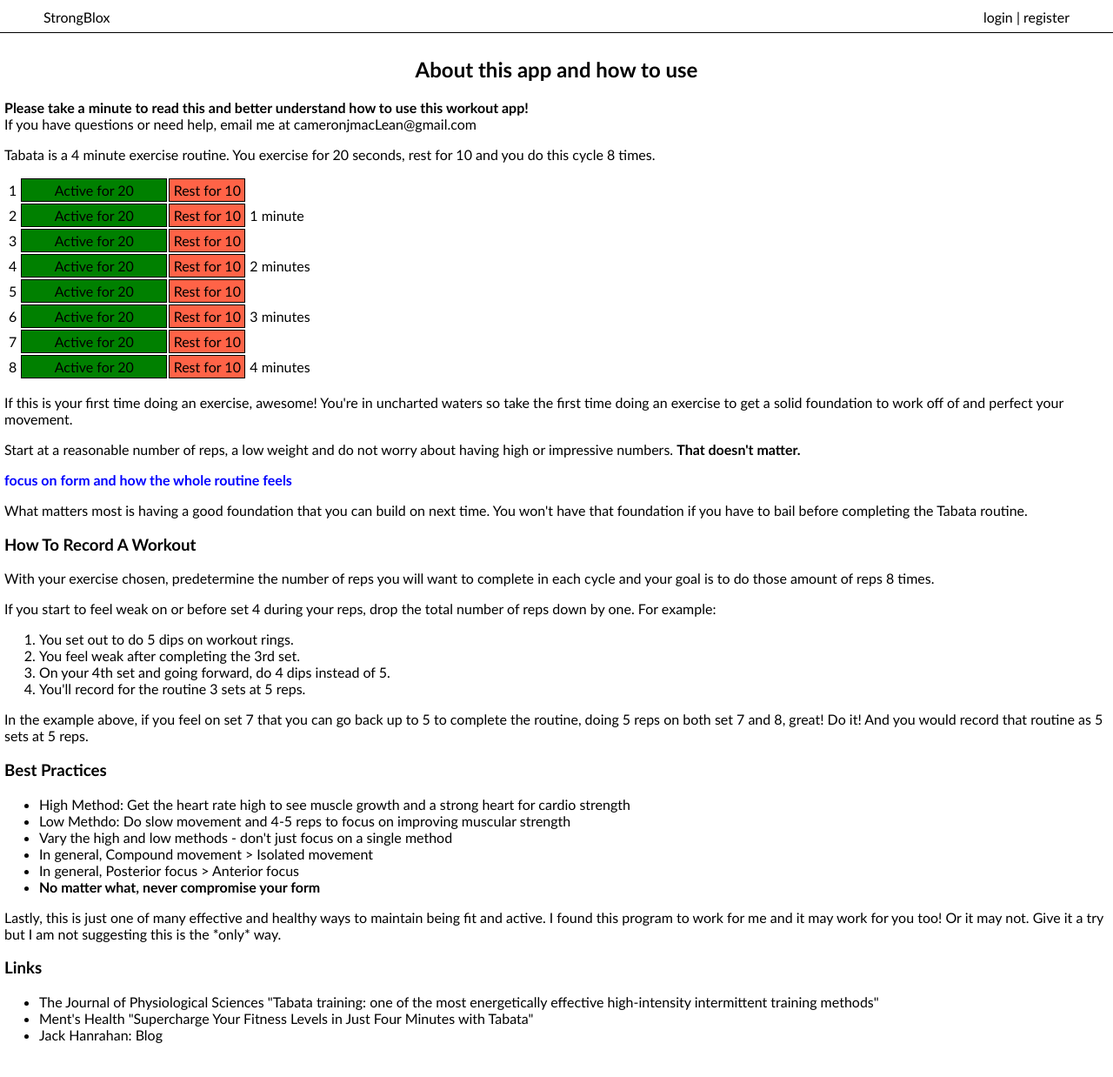
After one commit to cmonrinski/strongblox, a Flask app: page /about in a window 1280 px wide. The commit adds this page. Shown: the top 1238 px of the page at 87% size. Run offline with Flask 2, Linux system fonts and the light colour scheme; some libraries are stand-ins or nearby versions.

Commit message:
Updated app.py, created calendar and about pages

```diff
--- a/app.py
+++ b/app.py
@@ -1,10 +1,12 @@
 # create a web app that can create and record workout routines
 import sqlite3
+import calendar
 from datetime import datetime
 from flask import Flask, flash, redirect, render_template, request, session
 from flask_session import Session
 from werkzeug.security import generate_password_hash, check_password_hash
 from functools import wraps
+from helpers import get_calendar
 
 
 # Configure application
@@ -167,6 +169,7 @@ def routine():
         time = datetime.today().strftime("%H:%M")
 
         workout = []
+        routine_count = 0
 
         for i in range(0, len(form_data), 8):
             routine = list(form_data.values())[i:i+8]
@@ -181,16 +184,19 @@ def routine():
             reps = routine[5]
             weight = routine[6]
             notes = routine[7]
+            routine_count += 1
 
-            # Remember routine to database
+            # Remember routine to database and commit changes for each routine
             db = sqlite3.connect("workouts.db")
             cur = db.cursor()
-            cur.execute("INSERT INTO routine (date, time, exercise, variation, antirotation, equipment, sets, reps, weight, notes, user_id) \
+            cur.execute("INSERT INTO routines (date, time, exercise, variation, antirotation, equipment, sets, reps, weight, notes, user_id) \
                 VALUES(?,?,?,?,?,?,?,?,?,?,?)",
                 (date, time, exercise, variation, antiroation, equipment, sets, reps, weight, notes, session["user_id"]))
+            db.commit()
 
-            # Commit changes and close connection
-            db.commit()
+        # Remember workout date and number of routines performed
+        cur.execute("INSERT INTO workouts (date, time, routine_count, user_id) VALUES(?,?,?,?)", (date, time, routine_count, session["user_id"]))
+        db.commit()
         db.close()
 
         return redirect("/success")
@@ -219,7 +225,7 @@ def routine():
 
         # Get routine history to provide placeholders with dynamic data in routine table setup
         # Provides list of tuple e.g.: [(exercise, variation, ..., notes), (exercise, varaition, ..., notes)]
-        cur.execute("SELECT exercise, variation, antirotation, equipment, sets, reps, weight, notes FROM routine \
+        cur.execute("SELECT exercise, variation, antirotation, equipment, sets, reps, weight, notes FROM routines \
             WHERE user_id IS NULL OR user_id = ? ORDER BY routine_id DESC", (session["user_id"],))
         routine_history = cur.fetchall()
 
@@ -236,7 +242,7 @@ def history():
     cur = db.cursor()
 
     # Display all routines in database from SQLite on history.html
-    cur.execute("SELECT * FROM routine WHERE user_id IS NULL OR user_id = ? ORDER BY routine_id DESC", (session["user_id"],))
+    cur.execute("SELECT * FROM routines WHERE user_id IS NULL OR user_id = ? ORDER BY routine_id DESC", (session["user_id"],))
     routines = cur.fetchall()
 
     return render_template("history.html", routines=routines)
@@ -260,6 +266,43 @@ def success():
 def data():
 
     return render_template("data.html")
+
+
+@app.route("/calendar")
+@login_required
+def calendar():
+
+    # Get dates of workouts and number of routines
+    db = sqlite3.connect("workouts.db")
+    db.row_factory = sqlite3.Row
+    cur = db.cursor()
+    cur.execute("SELECT date, SUM(routine_count) FROM workouts WHERE user_id = ? GROUP BY date", (session["user_id"],))
+    rows = cur.fetchall()
+
+    # Store dates as dict of lists {"date": ["year", "month", "day", "num_routines"]}
+    workout_dates = {}
+
+    for row in rows:
+        date = row[0]
+        year = date[8:]
+        day = date[4:6]
+        month = date[:3]
+        num_routines = row[1]
+        workout_dates[date] = [year, month, day, num_routines]
+
+    # Get calendar from helper file
+    vertical_calendar = get_calendar()
+
+    # Insert workout routine count into calendar on days workouted out
+    for key in workout_dates.keys():
+        year, month, day, val = workout_dates[key]
+        day = int(day)
+        month_year = month + " " + year
+
+        if month_year in vertical_calendar.keys():
+            vertical_calendar[month_year][day] = val
+
+    return render_template("calendar.html", vertical_calendar=vertical_calendar)
 
 
 @app.route("/account")
@@ -408,6 +451,10 @@ def logout():
     # Redirect user to login form
     return redirect("/")
 
+@app.route("/about")
+def about():
+
+    return render_template("about.html")
 
 if __name__ == "__main__":
     app.run(debug=True)
--- a/static/styles.css
+++ b/static/styles.css
@@ -270,6 +270,34 @@ input {
   color: #111;
 }
 
+/* Vertical Calendar */
+.vertical-calendar th, .vertical-calendar td {
+  padding: 0px 10px;
+  margin: 0px 10px;
+  width: 45px;
+  border-bottom: 1px solid black;
+}
+
+/* About page */
+.about-table td {
+  padding: 3px;
+}
+
+.active {
+  text-align: center;
+  border: 1px solid black;
+  background-color: green;
+  width: 160px;
+}
+
+.rest {
+  text-align: center;
+  border: 1px solid black;
+  background-color: tomato;
+  width: 80px;
+
+}
+
 /* Exercise Table */
 #table-exercises th {
   text-align: left;
--- /dev/null
+++ b/templates/about.html
@@ -0,0 +1,115 @@
+{% extends "layout.html" %}
+
+{% block title %}
+    : About
+{% endblock %}
+
+{% block body %}
+
+<div class="container">
+    <div class="section">
+        <h2>About this app and how to use</h2>
+        <p>
+            <strong>Please take a minute to read this and better understand how to use this workout app!</strong><br>
+
+            If you have questions or need help, email me at cameronjmacLean@gmail.com
+        </p>
+        <p>Tabata is a 4 minute exercise routine. You exercise for 20 seconds, rest for 10 and you do this cycle 8 times. </p>
+        <table class="about-table">
+            <tbody>
+                <tr>
+                    <td>1</td>
+                    <td class="active">Active for 20</td>
+                    <td class="rest">Rest for 10</td>
+                </tr>
+                <tr>
+                    <td>2</td>
+                    <td class="active">Active for 20</td>
+                    <td class="rest">Rest for 10</td>
+                    <td>1 minute</td>
+                </tr>
+                <tr>
+                    <td>3</td>
+                    <td class="active">Active for 20</td>
+                    <td class="rest">Rest for 10</td>
+                </tr>
+                <tr>
+                    <td>4</td>
+                    <td class="active">Active for 20</td>
+                    <td class="rest">Rest for 10</td>
+                    <td>2 minutes</td>
+                </tr>
+                <tr>
+                    <td>5</td>
+                    <td class="active">Active for 20</td>
+                    <td class="rest">Rest for 10</td>
+                </tr>
+                <tr>
+                    <td>6</td>
+                    <td class="active">Active for 20</td>
+                    <td class="rest">Rest for 10</td>
+                    <td>3 minutes</td>
+                </tr>
+                <tr>
+                    <td>7</td>
+                    <td class="active">Active for 20</td>
+                    <td class="rest">Rest for 10</td>
+                </tr>
+                <tr>
+                    <td>8</td>
+                    <td class="active">Active for 20</td>
+                    <td class="rest">Rest for 10</td>
+                    <td>4 minutes</td>
+                </tr>
+            </tbody>
+        </table>
+        <p>
+            If this is your first time doing an exercise, awesome! You're in uncharted waters so take the first time doing an exercise to get a solid foundation to work off of and perfect your movement.
+        </p>
+        <p>
+            Start at a reasonable number of reps, a low weight and do not worry about having high or impressive numbers.
+            <b>That doesn't matter.</b>
+        </p>
+        <p>
+            <b style="color: blue;">focus on form and how the whole routine feels</b>
+        </p>
+        <p>
+            What matters most is having a good foundation that you can build on next time.
+            You won't have that foundation if you have to bail before completing the Tabata routine.
+        </p>
+        <h3>How To Record A Workout</h3>
+        <p>
+            With your exercise chosen, predetermine the number of reps you will want to complete in each cycle and your goal is to do those amount of reps 8 times.
+        </p>
+        <p>
+            If you start to feel weak on or before set 4 during your reps, drop the total number of reps down by one. For example:
+            <ol>
+                <li>You set out to do 5 dips on workout rings.</li>
+                <li>You feel weak after completing the 3rd set.</li>
+                <li>On your 4th set and going forward, do 4 dips instead of 5.</li>
+                <li>You'll record for the routine 3 sets at 5 reps.</li>
+            </ol>
+            In the example above, if you feel on set 7 that you can go back up to 5 to complete the routine, doing 5 reps on both set 7 and 8, great! Do it!
+            And you would record that routine as 5 sets at 5 reps.
+        </p>
+        <h3>Best Practices</h3>
+        <ul>
+            <li>High Method: Get the heart rate high to see muscle growth and a strong heart for cardio strength</li>
+            <li>Low Methdo: Do slow movement and 4-5 reps to focus on improving muscular strength</li>
+            <li>Vary the high and low methods - don't just focus on a single method</li>
+            <li>In general, Compound movement > Isolated movement</li>
+            <li>In general, Posterior focus > Anterior focus</li>
+            <li><b>No matter what, never compromise your form</b></li>
+        </ul>
+        <p>Lastly, this is just one of many effective and healthy ways to maintain being fit and active. I found this program to work for me and it may work for you too! Or it may not.  Give it a try but I am not suggesting this is the *only* way.</p>
+
+        <h3>Links</h3>
+        <ul>
+            <li><a href="https://jps.biomedcentral.com/articles/10.1007/s12576-019-00676-7">The Journal of Physiological Sciences "Tabata training: one of the most energetically effective high-intensity intermittent training methods"</a></li>
+            <li><a href="https://www.menshealth.com/uk/fitness/a27164772/tabata-workout-training-advice/">Ment's Health "Supercharge Your Fitness Levels in Just Four Minutes with Tabata"</a></li>
+            <li><a href="https://jackhanrahanfitness.com/blog-archive/">Jack Hanrahan: Blog</a></li>
+        </ul>
+    </div>
+</div>
+
+{% endblock %}
--- a/templates/history.html
+++ b/templates/history.html
@@ -7,7 +7,10 @@
     <div class="container">
         <div class="section data">
 
-            <h2>History</h2>
+            <h2>
+                <a style="text-decoration: underline;" href="{{ url_for('history') }}">History</a> |
+                <a href="{{ url_for('calendar') }}">Calendar</a>
+            </h2>
 
             <!-- Using collapsible table example here: https://codepen.io/n3k1t/pen/OJMGgyq -->
 
--- a/templates/layout.html
+++ b/templates/layout.html
@@ -30,8 +30,11 @@
                         <div class="dropdown">
                             <button onclick="accountDropdown()" class="plain-nav" id="accountButton">{{ session["username"] }}</button>
                             <div id="accountData" class="dropdown-content">
+                                <a href="{{ url_for('about') }}">about</a>
                                 <a href="{{ url_for('account') }}">account</a>
+                                <a href="{{ url_for('calendar') }}">calendar</a>
                                 <a href="{{ url_for('data') }}">data</a>
+                                <a href="{{ url_for('history') }}">history</a>
                                 <a href="{{ url_for('logout') }}">logout</a>
                             </div>
                         </div>
@@ -64,15 +67,15 @@
             {% endif %}
         {% endwith %}
 
-        {% block body %}{% endblock %}
+        {% block body %}
+
+        {% endblock %}
 
         {% if session["user_id"] %}
         <footer>
                 <nav class="nav-footer">
                     <a class="round-nav" href="{{ url_for('routine') }}">routine</a>
-                    <a class="round-nav" href="{{ url_for('history') }}">history</a>
                     <a class="round-nav" href="{{ url_for('timer') }}">timer</a>
-                    <a class="round-nav" href="{{ url_for('data') }}">data</a>
                 </nav>
         </footer>
         {% endif %}
```
Also changed, not shown: helpers.py (added, +52 -0 lines), templates/calendar.html (added, +43 -0 lines), workouts.db, 8 other files.
